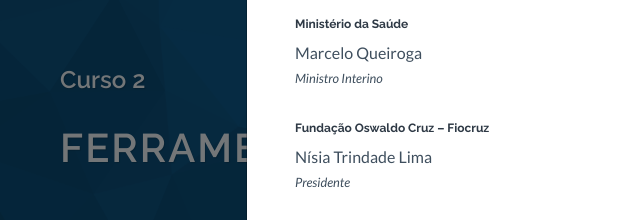
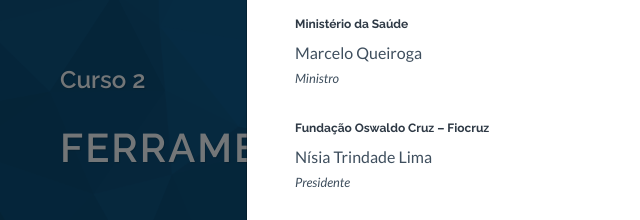
Before and after one commit to lununes/desafios-da-lideranca, a plain HTML site: page curso2/aula1.html in a window 1280 px wide. Both pictures are taken after a click on the link "CRÉDITOS". Shown: the part 138-358 px from the top of the page, 10-650 px from the left. Drawn offline with Linux system fonts and the light colour scheme.

Commit message:
Curso 2 - Ajustes nome ministério da saúde
.

```diff
--- a/curso2/aula1.html
+++ b/curso2/aula1.html
@@ -1237,7 +1237,7 @@
                                 <h6 class="mb-2">Ministério da Saúde</h6>
                                 <p>Marcelo Queiroga
                                     <br>
-                                    <small><em>Ministro Interino</em></small>
+                                    <small><em>Ministro</em></small>
                                 </p>
 
                                 <h6 class="mb-2">Fundação Oswaldo Cruz – Fiocruz</h6>
```
Also changed, not shown: curso2/aula10.html (+1 -1 lines), curso2/aula2.html (+1 -1 lines), curso2/aula3.html (+1 -1 lines), curso2/aula4.html (+1 -1 lines), curso2/aula5.html (+1 -1 lines), curso2/aula6.html (+1 -1 lines), curso2/aula7.html (+1 -1 lines), curso2/aula8.html (+1 -1 lines), curso2/aula9.html (+1 -1 lines), curso2/conclusao.html (+1 -1 lines), curso2/introducao.html (+1 -1 lines), index.html (+1 -1 lines).
